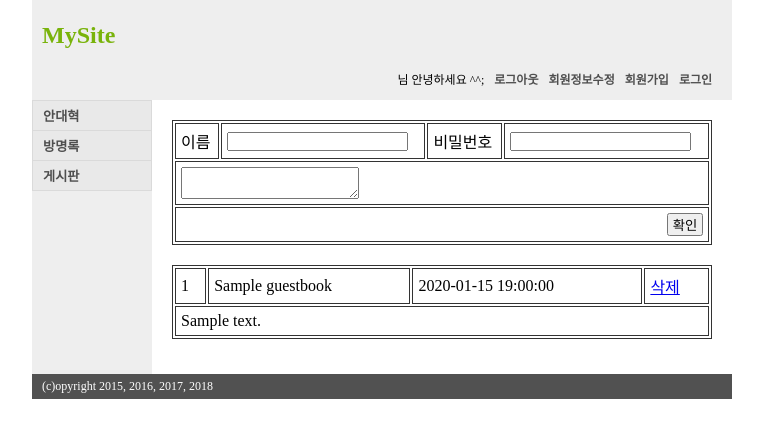
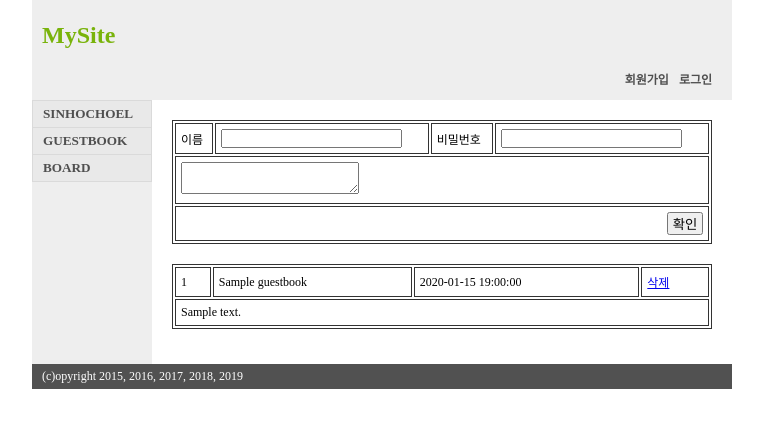
Before and after one commit to penclub79/mysite, a Django app: page /guestbook/ in a window 1280 px wide. Shown: the top 438 px of the page, without its empty margins (258-1021 px from the left). Run offline with Django 3.2, Linux system fonts and the light colour scheme; tables that the repository leaves empty hold one stand-in row (values such as "Sample post"); some libraries are stand-ins or nearby versions.

Commit message:
mysite 게시물 만들기

```diff
--- a/guestbook/views.py
+++ b/guestbook/views.py
@@ -22,7 +22,6 @@ def add(request):
     return HttpResponseRedirect('/guestbook')
 
 
-
 def deleteform(request):
     data = request.GET.get('id', None)
     return render(request, 'guestbook/deleteform.html', {'id' : data})
--- a/mysite/urls.py
+++ b/mysite/urls.py
@@ -40,12 +40,11 @@ urlpatterns = [
 
     path('board/', board_views.list),
     path('board/view', board_views.view),
-    path('board/viewform', board_views.viewform),
 
     path('board/write', board_views.write),
     path('board/add', board_views.add),
     path('board/writeform', board_views.writeform),
 
-    path('board/modify', board_views.modify)
-
+    path('board/modify', board_views.modify),
+    path('board/modifyform', board_views.modifyform)
 ]
--- a/templates/base.html
+++ b/templates/base.html
@@ -16,7 +16,7 @@
                 {% else %}
 				    <li><a href="/board/modifyform">회원정보수정</a><li>
 				    <li><a href="/user/logout">로그아웃</a><li>
-				    <li>{{  request.session.authuser.name }}님 안녕하세요 ^^;</li>
+				    <li>{{ request.session.authuser.name }}님 안녕하세요 ^^;</li>
                 {% endif %}
 			</ul>
 		</div>
@@ -27,9 +27,9 @@
 		</div>
 		<div id="navigation">
 			<ul>
-				<li><a href="/">안대혁</a></li>
-				<li><a href="/guestbook">방명록</a></li>
-				<li><a href="/board">게시판</a></li>
+				<li><a href="/">SINHOCHOEL</a></li>
+				<li><a href="/guestbook">GUESTBOOK</a></li>
+				<li><a href="/board">BOARD</a></li>
 			</ul>
 		</div>
 		<div id="footer">
--- a/templates/board/list.html
+++ b/templates/board/list.html
@@ -9,7 +9,7 @@
 
 {% block content %}
 			<div id="board">
-				<form id="search_form" action="/board/view" method="post">{% csrf_token %}
+				<form id="search_form" action="" method="post">{% csrf_token %}
 					<input type="text" id="kwd" name="kwd" value=" ">
 					<input type="submit" value="찾기">
 				</form>
@@ -26,7 +26,7 @@
 					{% for board in board_list %}
 					<tr>
 						<td>{{ board_list.count | add:1 |sub:forloop.counter }}</td>
-						<td><a href="/board/view">{{ board.title }}</a></td>
+						<td><a href="/board/view?id={{ board.id }}">{{ board.title }}</a></td>
 						<td>{{ board.name }}</td>
 						<td>{{ board.hit }}</td>
 						<td>{{ board.regdate|date:'Y-m-d H:i:s' }}</td>
--- a/templates/board/modify.html
+++ b/templates/board/modify.html
@@ -8,7 +8,7 @@
 
 {% block content %}
 			<div id="board">
-				<form class="board-form" method="post" action="/view/viewmodify">{% csrf_token %}
+				<form class="board-form" method="post" action="/board/modifyform">{% csrf_token %}
 					<table class="tbl-ex">
 						<tr>
 							<th colspan="2">글수정</th>
@@ -29,7 +29,7 @@
 						</tr>
 					</table>
 					<div class="bottom">
-						<a href="">취소</a>
+						<a href="/board">취소</a>
 						<input type="submit" value="수정">
 					</div>
 				</form>
--- a/templates/board/view.html
+++ b/templates/board/view.html
@@ -20,16 +20,14 @@
 						<td class="label">내용</td>
 						<td>
 							<div class="view-content">
-								내용 1입니다.<br>
-								내용 2입니다.<br>
-								내용 3입니다.
+								{{ board.content }}
 							</div>
 						</td>
 					</tr>
 				</table>
 				<div class="bottom">
 					<a href="/board">글목록</a>
-					<a href="/board/view/viewmodify">글수정</a>
+					<a href="/board/modify?id={{ board.id }}">글수정</a>
 				</div>
 			</div>
 	{% endblock %}
--- a/templates/guestbook/list.html
+++ b/templates/guestbook/list.html
@@ -1,25 +1,13 @@
+{% extends "../base.html" %}
 {% load mathfilters %}
-<html>
-<head>
-<title>mysite</title>
-<meta http-equiv="content-type" content="text/html; charset=utf-8">
+
+
+{% block css_link %}
 <link href="/assets/css/guestbook.css" rel="stylesheet" type="text/css">
-</head>
-<body>
+{% endblock %}
 
-	<div id="container">
-		<div id="header">
-			<h1>MySite</h1>
-			<ul>
-				<li><a href="/user/loginform">로그인</a><li>
-				<li><a href="/user/joinform">회원가입</a><li>
-				<li><a href="/user/modifyform">회원정보수정</a><li>
-				<li><a href="/user/logout">로그아웃</a><li>
-				<li>님 안녕하세요 ^^;</li>
-			</ul>
-		</div>
 
-		<div id="content">
+		{% block content %}
 			<div id="guestbook">
 				<form action="/guestbook/add" method="post">{% csrf_token %}
 					<input type="hidden" name="a" value="insert">
@@ -38,8 +26,8 @@
 				</form>
 				<ul>
 					<li>
-						{% for guestbook in guestbook_list %}
 						<table>
+							{% for guestbook in guestbook_list %}
 							<tr>
 								<td>{{ guestbook_list.count | add:1 |sub:forloop.counter }}</td>
 								<td>{{ guestbook.name }}</td>
@@ -51,25 +39,10 @@
 									{{ guestbook.content|linebreaksbr }}
 								</td>
 							</tr>
+							{% endfor %}
 						</table>
-						{% endfor %}
 						<br>
 					</li>
 				</ul>
 			</div>
-		</div>
-
-		<div id="navigation">
-			<ul>
-				<li><a href="/">안대혁</a></li>
-				<li><a href="/guestbook">방명록</a></li>
-				<li><a href="/board">게시판</a></li>
-			</ul>
-		</div>
-
-		<div id="footer">
-			<p>(c)opyright 2015, 2016, 2017, 2018</p>
-		</div>
-	</div>
-</body>
-</html>
+		{% endblock %}
--- a/user/views.py
+++ b/user/views.py
@@ -16,7 +16,7 @@ def join(request):
     user.password = request.POST['password']
     user.gender = request.POST['gender']
 
-    user.save()
+    user.save() #DB에 저장
     return HttpResponseRedirect('/user/joinsuccess')
 
 def joinsuccess(request):
```
Also changed, not shown: board/views.py (+20 -11 lines).
